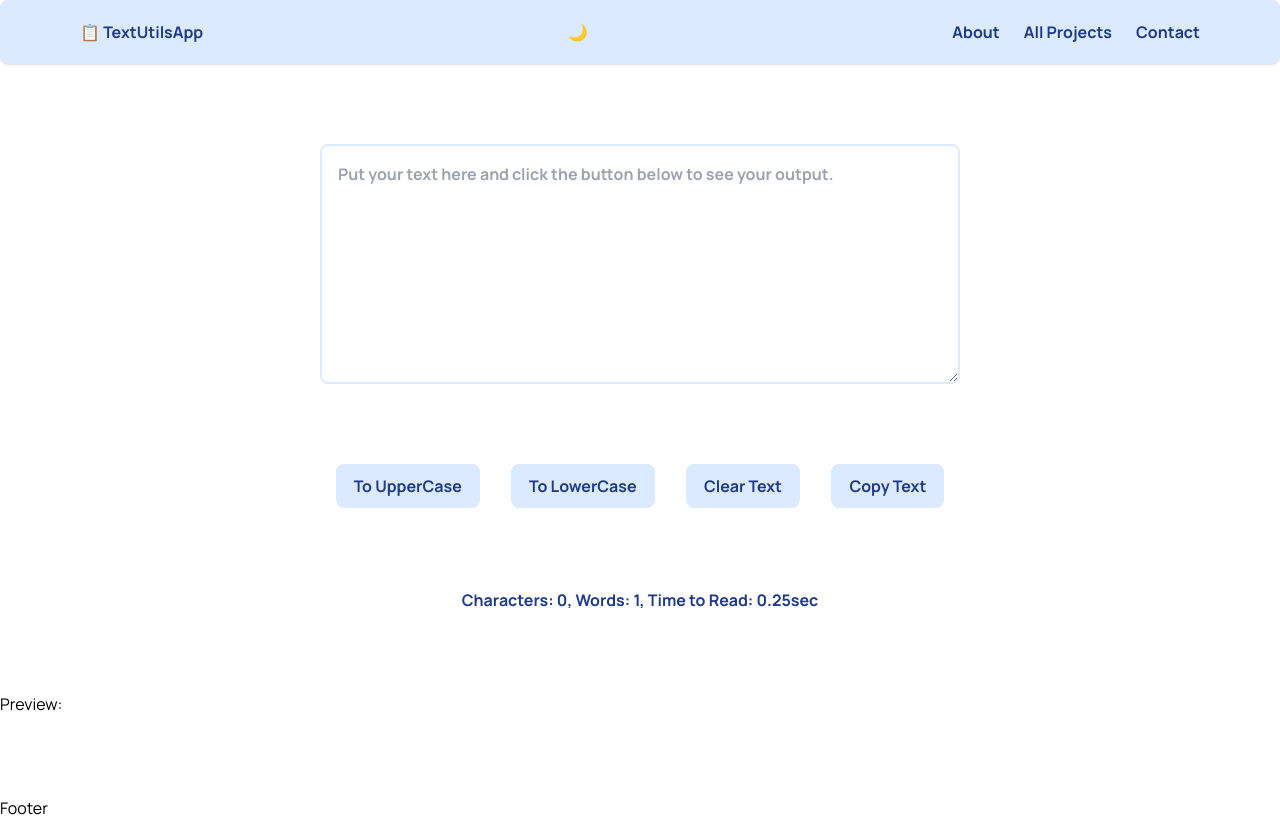
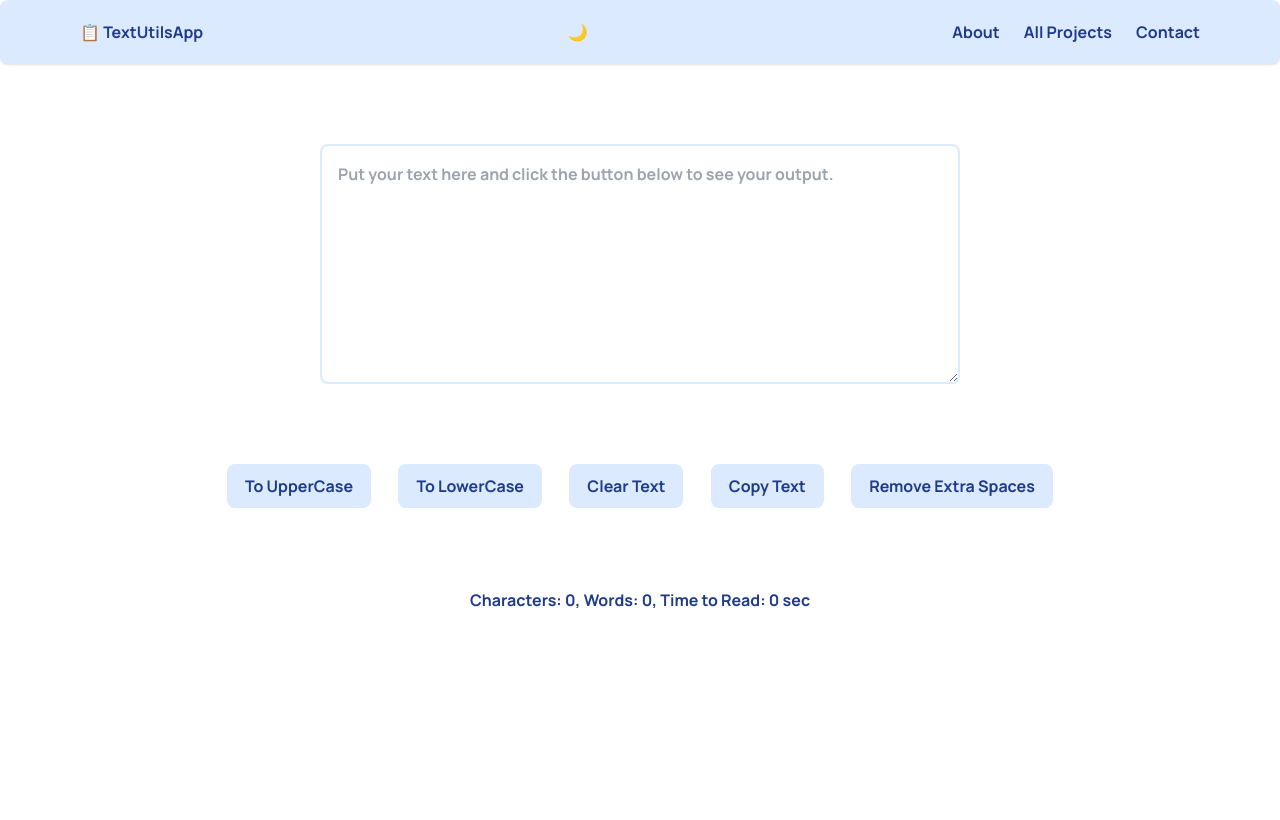
Before and after one commit to yashvdhakad/textutilsApp, a React (Vite) app: page / in a window 1280 px wide. Built offline with nearby package versions, Linux system fonts and the light colour scheme.

Commit message:
refactor: minor changes done

```diff
--- a/src/App.jsx
+++ b/src/App.jsx
@@ -6,7 +6,7 @@ import Footer from './components/Footer'
 function App() {
 
   return (
-    <div className='max-w-7xl m-[auto] space-y-20'>
+    <div className='max-w-7xl m-[auto] space-y-20 '>
       <Navbar title={"📋 TextUtilsApp"}/>
       <Main/>
       <Footer/>
--- /dev/null
+++ b/src/components/About.jsx
@@ -0,0 +1,9 @@
+import React from 'react'
+
+const About = () => {
+  return (
+    <div>About</div>
+  )
+}
+
+export default About
--- a/src/components/Buttons.jsx
+++ b/src/components/Buttons.jsx
@@ -3,7 +3,7 @@ import React, { useState } from 'react'
 const Buttons = () => {
   const [text, setText] = useState("")
 
-  const upperCaseHandler = (text) =>{
+  const upperCaseHandler = (text) => {
     let newText = text.toUpperCase;
     setText(newText);
   }
--- a/src/components/Footer.jsx
+++ b/src/components/Footer.jsx
@@ -2,7 +2,7 @@ import React from 'react'
 
 const Footer = () => {
   return (
-    <div>Footer</div>
+    <div></div>
   )
 }
 
--- a/src/components/Main.jsx
+++ b/src/components/Main.jsx
@@ -19,12 +19,16 @@ const Main = () => {
     const copyTextHandler = () => {
         navigator.clipboard.writeText(text)
     }
+    const extraSpaceHandler = () => {
+        let newText = text.split(/[ ]+/);
+        setText(newText.join(" "))
+    }
 
     return (
         <>
             <textarea className='w-1/2 h-60 block m-[auto] p-4 border-2 border-blue-100 rounded-lg text-blue-900 font-bold' placeholder='Put your text here and click the button below to see your output.' value={text} onChange={onChangeHandler}></textarea>
 
-            <div className="w-1/2 m-[auto] flex">
+            <div className="w-2/3 m-[auto] flex">
                 <button className='m-[auto] px-4 py-2 bg-blue-100 text-blue-900 font-bold border-2 border-blue-100 rounded-lg hover:shadow' onClick={upperCaseHandler}>To UpperCase</button>
 
                 <button className='m-[auto] px-4 py-2 bg-blue-100 text-blue-900 font-bold border-2 border-blue-100 rounded-lg hover:shadow' onClick={lowerCaseHandler}>To LowerCase</button>
@@ -32,12 +36,14 @@ const Main = () => {
                 <button className='m-[auto] px-4 py-2 bg-blue-100 text-blue-900 font-bold border-2 border-blue-100 rounded-lg hover:shadow' onClick={clearTextHandler}>Clear Text</button>
 
                 <button className='m-[auto] px-4 py-2 bg-blue-100 text-blue-900 font-bold border-2 border-blue-100 rounded-lg hover:shadow' onClick={copyTextHandler}>Copy Text</button>
+
+                <button className='m-[auto] px-4 py-2 bg-blue-100 text-blue-900 font-bold border-2 border-blue-100 rounded-lg hover:shadow' onClick={extraSpaceHandler}>Remove Extra Spaces</button>
             </div>
 
             <div className='w-fit m-[auto] text-blue-900 font-bold space-y-2'>
-                Characters: {text.length}, Words: {text.split(" ").length}, Time to Read: {0.25 * text.split(" ").length}sec</div>
+                Characters: {text.length}, Words: {text === "" ? "0" : text.split(" ").length}, Time to Read: {text === "" ? "0 " : 0.25 * text.split(" ").length}sec</div>
 
-            <div className="">Preview: {text}</div>
+            {/* <div className="">Preview: {text}</div> */}
         </>
     )
 }
--- a/src/components/Navbar.jsx
+++ b/src/components/Navbar.jsx
@@ -1,4 +1,5 @@
 import React, { useState } from 'react'
+import About from './About'
 
 const Navbar = (props) => {
     const [emoji, setEmoji] = useState("🌙");
@@ -13,7 +14,8 @@ const Navbar = (props) => {
     }
 
     let darkmode = {
-        backgroundColor: "black"
+        backgroundColor: "#060047",
+        color: "white"
     }
     let lightmode = {
         backgroundColor: ""
@@ -24,7 +26,8 @@ const Navbar = (props) => {
             <h1>{props.title}</h1>
             <button className="" onClick={darkModeHandler}>{emoji}</button>
             <div className="flex space-x-6 font-bold">
-                <a href="/">About</a>
+                {/* <a href="/">About</a> */}
+                <About/>
                 <a href="/">All Projects</a>
                 <a href="/">Contact</a>
             </div>
```
